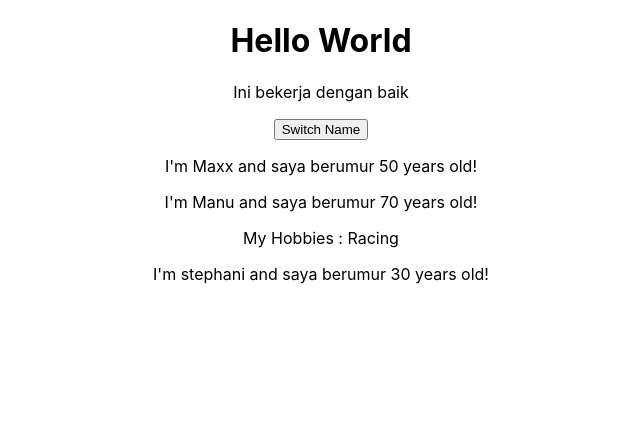
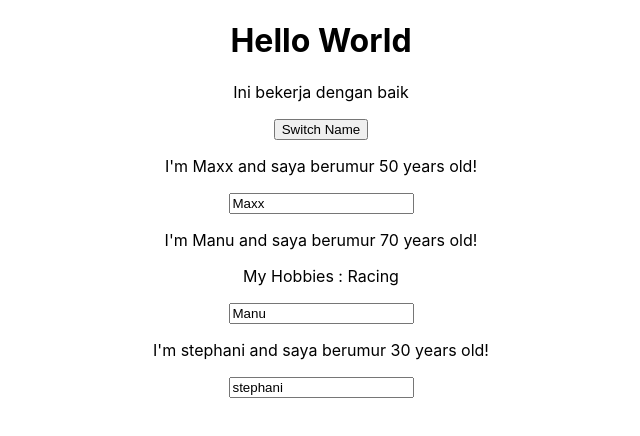
Before and after one commit to indrahad/belajarreact, a React (Create React App) app: page / in a window 1280 px wide. Shown: the top 436 px of the page, without its empty margins (319-959 px from the left). Built offline with nearby package versions, Linux system fonts and the light colour scheme.

Commit message:
Membuat input dua langkah

```diff
--- a/src/App.js
+++ b/src/App.js
@@ -19,9 +19,19 @@ class App extends Component {
     // salah #this.state.persons[0].name = 'Mahmudi'
     this.setState({
       persons: [
-        { name: newName, age: 50 },
-        { name: 'Manu', age: 70 },
-        { name: 'stephani', age: 40 }
+        { name: newName, age: 28 },
+        { name: 'Manu', age: 29 },
+        { name: 'stephani', age: 26 }
+      ]
+    })
+  }
+
+  nameChangeHandler = (event) => {
+    this.setState({
+      persons : [
+        { name: 'Max', age: 28 },
+        { name: event.target.value, age: 29 },
+        { name: 'stephani', age: 26 }
       ]
     })
   }
@@ -31,14 +41,15 @@ class App extends Component {
       <div className="App">
         <h1>Hello World</h1>
         <p>Ini bekerja dengan baik</p>
-        <button onClick={() => this.switchNameHandeler()}>Switch Name</button>
+        <button onClick={() => this.switchNameHandeler('Maximilaimsnf')}>Switch Name</button>
         <Person
           name={this.state.persons[0].name}
           age={this.state.persons[0].age} />
         <Person
           name={this.state.persons[1].name}
           age={this.state.persons[1].age}
-          click={this.switchNameHandeler.bind(this, 'Maxxxx')} > My Hobbies : Racing </Person>
+          click={this.switchNameHandeler.bind(this, 'Maxxxx')}
+          changed={this.nameChangeHandler}> My Hobbies : Racing </Person>
         <Person
           name={this.state.persons[2].name}
           age={this.state.persons[2].age} />
--- a/src/Person/Person.js
+++ b/src/Person/Person.js
@@ -5,6 +5,7 @@ const person = (props) => {
     <div>
         <p>I'm {props.name} and saya berumur {props.age} years old!</p>
         <p>{props.children}</p>
+        <input  type="text" onChange={props.changed} value={props.name} />
     </div>
     )
 }
```
